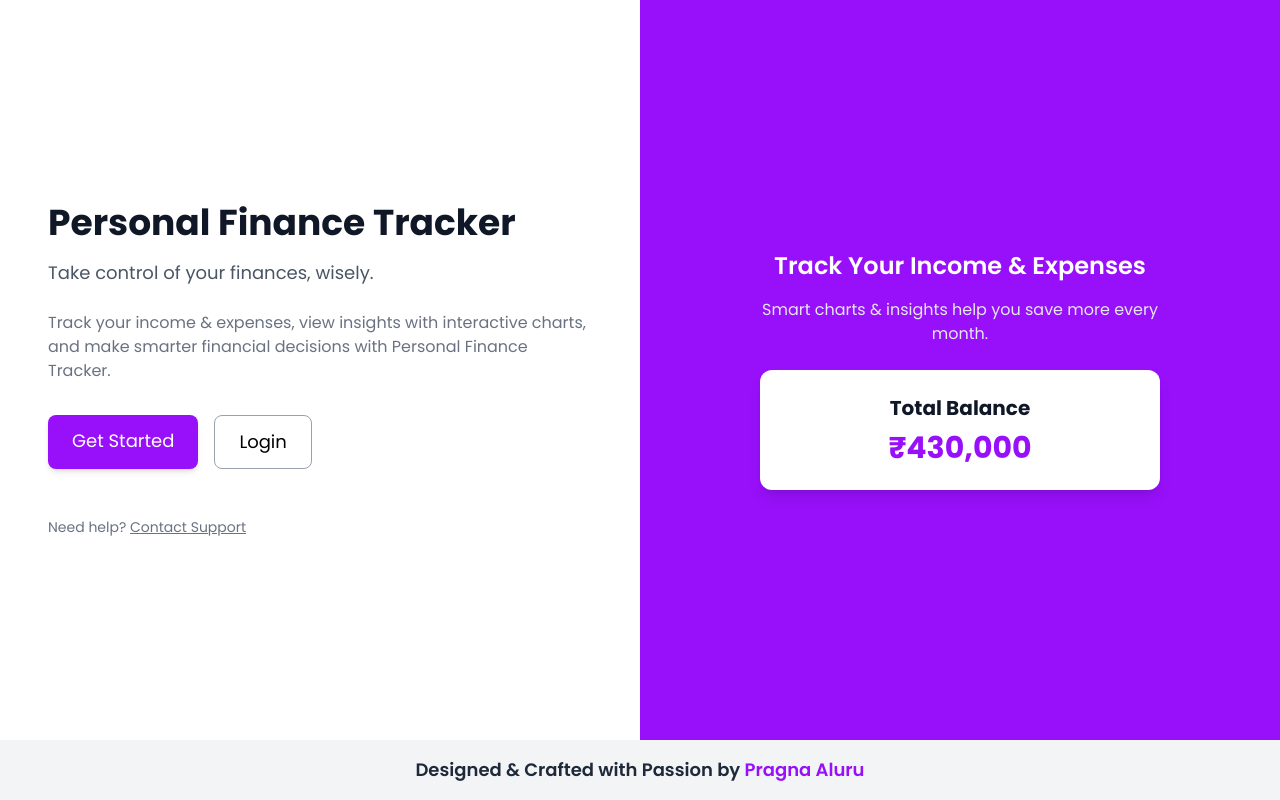
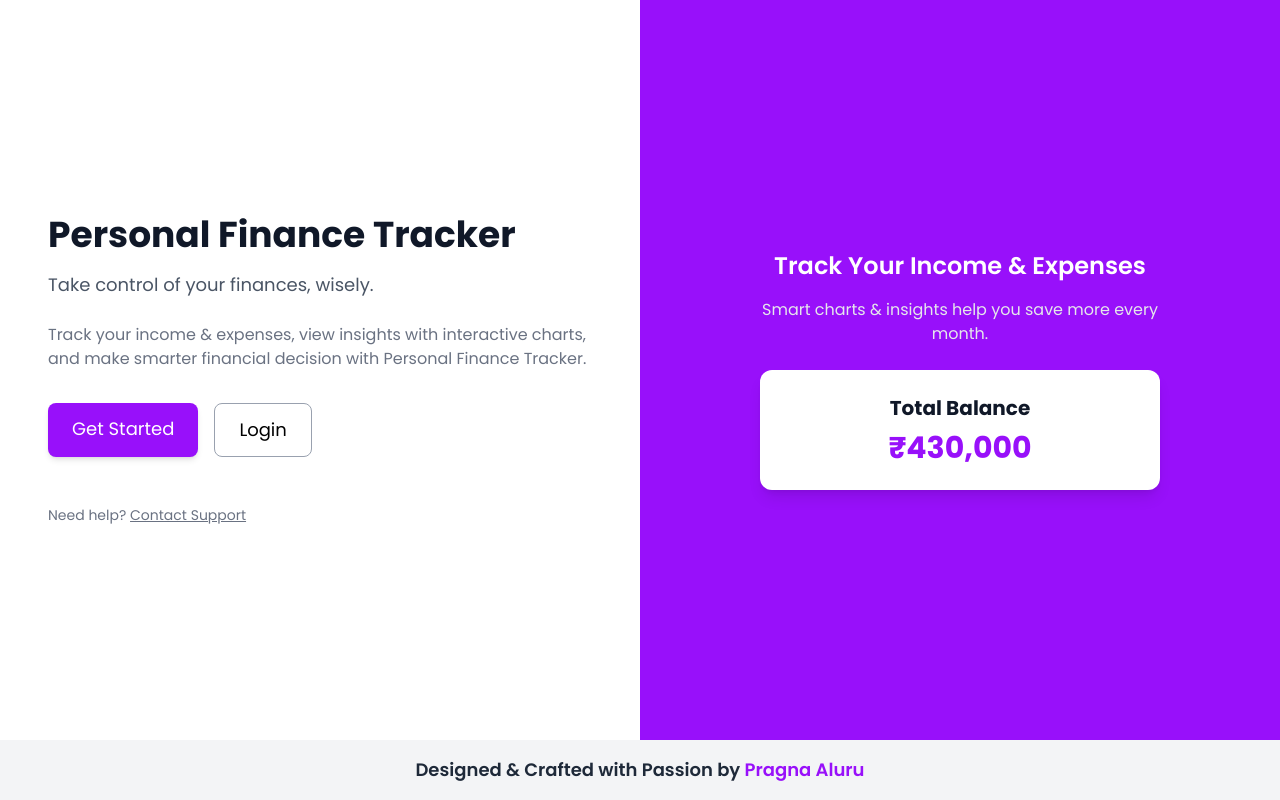
Before and after one commit to varuntejreddy03/finalapp, a React (Vite) app: page / in a window 1280 px wide. Built offline with nearby package versions, Linux system fonts and the light colour scheme; what react-chatbot-kit would draw is missing.

Commit message:
Update LandingPage.jsx

```diff
--- a/src/pages/LandingPage.jsx
+++ b/src/pages/LandingPage.jsx
@@ -13,7 +13,7 @@ export default function LandingPage() {
           </p>
           <p className="text-gray-500 mb-8">
             Track your income & expenses, view insights with interactive charts,
-            and make smarter financial decisions with Personal Finance Tracker.
+            and make smarter financial decision with Personal Finance Tracker.
           </p>
 
           {/* Buttons */}
```
